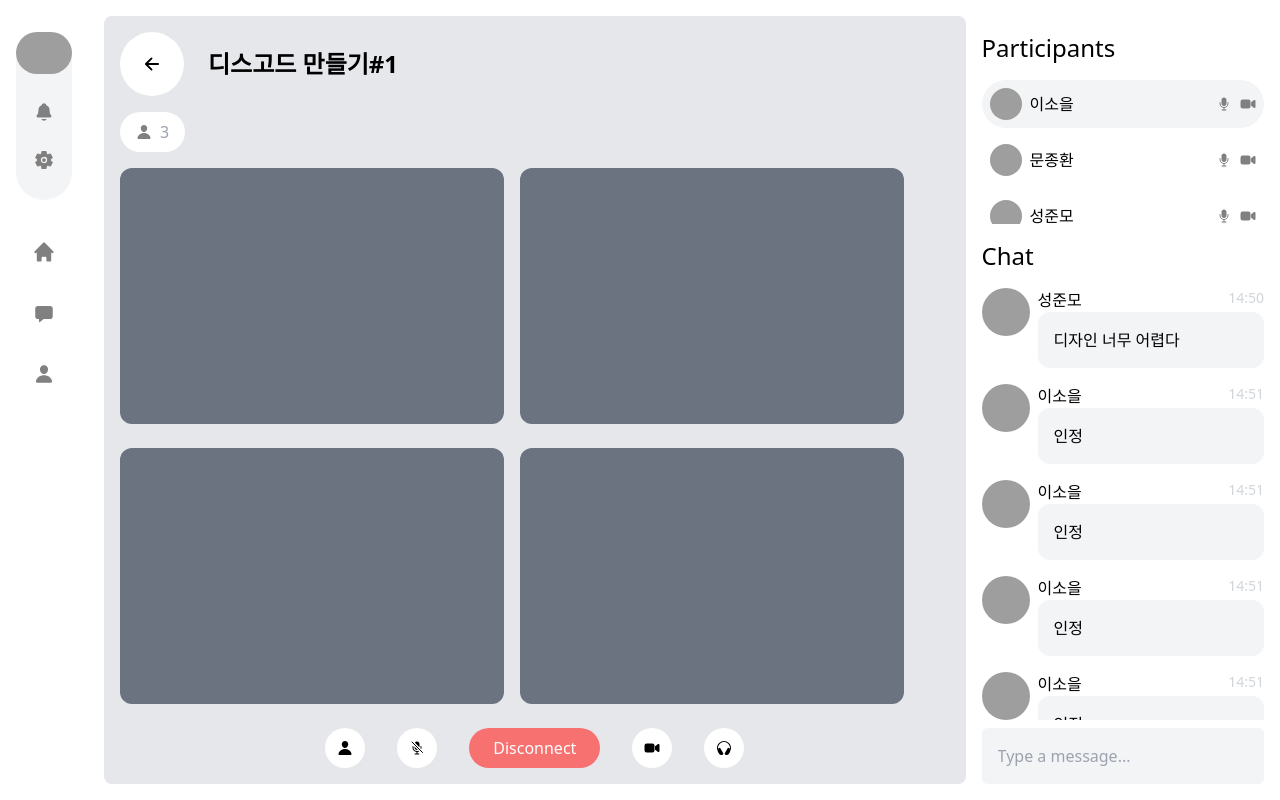
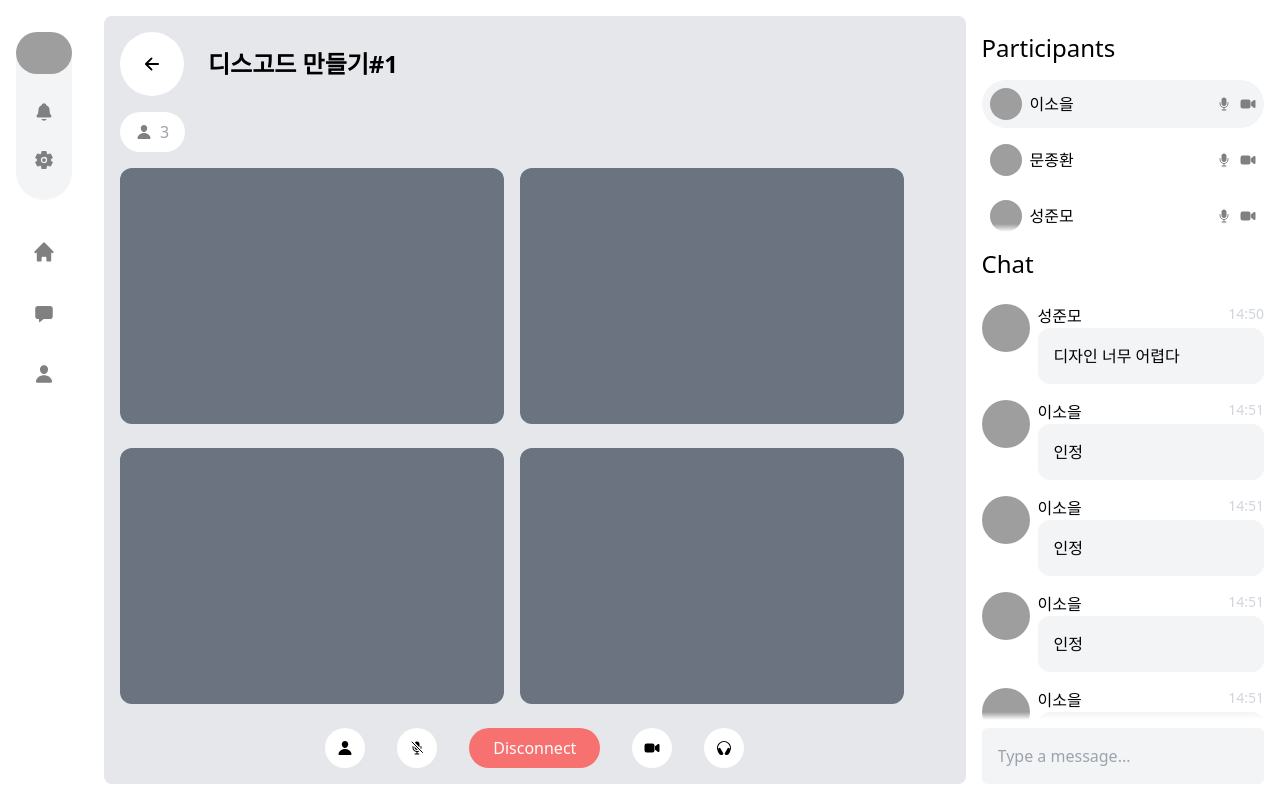
Before and after one commit to nenene-pupupu/disgord-client, a React (Vite) app: page /chat in a window 1280 px wide. Built offline with nearby package versions, Linux system fonts and the light colour scheme; grey boxes are pictures that could not be loaded.

Commit message:
blur effect

```diff
--- a/src/components/chat/ChatChat.tsx
+++ b/src/components/chat/ChatChat.tsx
@@ -55,6 +55,8 @@ const ChatChat = () => {
       <div>
         <h2 className="text-2xl mb-4">Chat</h2>
       </div>
+      <div className="relative overflow-y-auto">
+        <div className="sticky top-0 bg-gradient-to-b from-white to-transparent h-2 w-full"></div>
         <div className="flex flex-col gap-4 overflow-y-auto">
           {chats.map((v, i) => (
             <div key={i} className="flex gap-2">
@@ -71,6 +73,9 @@ const ChatChat = () => {
             </div>
           ))}
         </div>
+        <div className="sticky bottom-0 bg-gradient-to-t from-white to-transparent h-2 w-full"></div>
+      </div>
+
       <div className="mt-2">
         <input
           type="text"
--- a/src/components/chat/ChatParticipants.tsx
+++ b/src/components/chat/ChatParticipants.tsx
@@ -30,8 +30,12 @@ const ChatParticipants = () => {
   ];
   return (
     <div className="mt-4">
-      <h2 className="text-2xl mb-4">Participants</h2>
-      <div className="flex flex-col gap-2 h-36 overflow-y-scroll">
+      <h2 className="text-2xl mb-2">Participants</h2>
+
+      <div className="relative h-40 overflow-y-scroll">
+        <div className="sticky top-0 bg-gradient-to-b from-white to-transparent h-2 w-full"></div>
+        <div className="">
+          <div className="flex flex-col gap-2">
             {clients.map((v, i) => (
               <div
                 key={i}
@@ -52,6 +56,10 @@ const ChatParticipants = () => {
             ))}
           </div>
         </div>
+
+        <div className="sticky bottom-0 bg-gradient-to-t from-white to-transparent h-2 w-full"></div>
+      </div>
+    </div>
   );
 };
 
```
Lines whose indentation alone changed are shown as unchanged.
